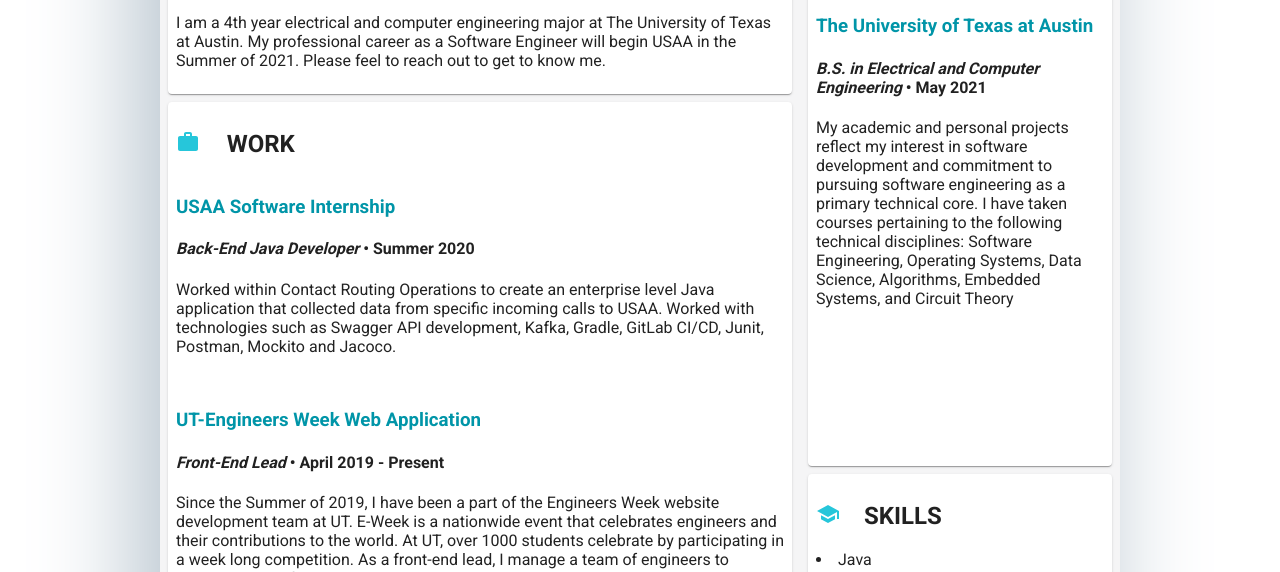
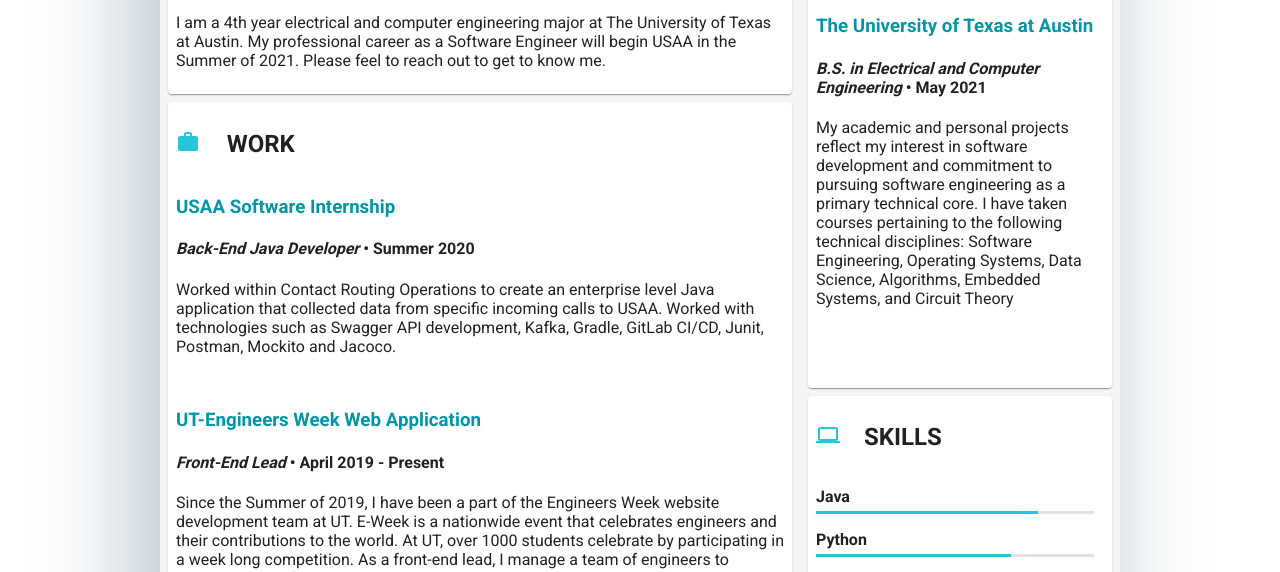
Before and after one commit to isabel-delafuente-website/resumeWebsite, a Gatsby site: page / in a window 1280 px wide. Shown: the part 228-800 px from the top of the page. Built offline with nearby package versions, Linux system fonts and the light colour scheme; Gatsby itself is replaced by a stand-in of ours.

Commit message:
mostly everything is done

```diff
--- /dev/null
+++ b/src/components/skill.js
@@ -0,0 +1,19 @@
+import React from "react"
+import {useStyle} from "./styles.js"
+
+export default function Skill({ skill, rank }) {
+  const classes = useStyle();
+  const percent = rank*(10).toString() + "%";
+  console.log("percent")
+  console.log(percent)
+
+  return (
+    <div className={classes.skill}>
+        <p style={{marginBottom: "5px"}}><b>{skill}</b></p>
+        <div style={{backgroundColor: "#E1E2E1", marginRight: "10px"}}>
+            <div className={classes.progress} style={{width: percent, height: "3px"}}>
+            </div>
+        </div>
+    </div>
+  )
+}
--- a/src/components/styles.js
+++ b/src/components/styles.js
@@ -33,6 +33,9 @@
     },
     innerPaper: {
         padding: theme.spacing(1)
+    },
+    progress: {
+        backgroundColor: "#26c6da",
     }
 
 
--- a/src/pages/index.js
+++ b/src/pages/index.js
@@ -3,6 +3,7 @@
 import Layout from "../components/layout"
 import { Grid } from "@material-ui/core";
 import PaperWrapper from "../components/paperWrapper";
+import Skill from "../components/skill.js";
 
 import LinkedInIcon from '@material-ui/icons/LinkedIn';
 import GitHubIcon from '@material-ui/icons/GitHub';
@@ -30,17 +31,17 @@
         </Grid>
         <Grid item container xs={12} className="links" justify="center">
           <Grid item xs={2}>
-          <a href={content.linkedin}>
+          <a href={content.linkedin} target="blank">
               <LinkedInIcon className="icon"/>
             </a>
           </Grid>
           <Grid item xs={2}>
-            <a href={content.github}>
+            <a href={content.github} target="blank">
               <GitHubIcon className="icon"/>
             </a>
           </Grid>
           <Grid item xs={2}>
-            <a href={content.resume}>
+            <a href={content.resume} target="blank">
               <AttachFileIcon className="icon"/>
             </a>
           </Grid>
@@ -110,24 +111,23 @@
               <PaperWrapper>
                 <Grid container justify="left" alignItems="center">
                   <Grid item xs={2} md={2}>
-                      <SchoolIcon className="icon-body" style={{marginRight: "10px"}}/>
+                      <ComputerIcon className="icon-body" style={{marginRight: "10px"}}/>
                   </Grid>
                   <Grid item xs={10} md={8}>
                     <h2>Skills</h2>
                   </Grid>
                 </Grid>
                 {content.skills.map((skill, index) => (
-                  <div>
-                  <li>{skill.name}</li>
-                  </div>
+                  <Skill skill={skill.name} rank={skill.rank}/>
                 ))}
+                <br/>
               </PaperWrapper>
             </Grid>
             <Grid item className={classes.item}>
               <PaperWrapper>
                 <Grid container justify="left" alignItems="center">
                   <Grid item xs={2} md={2}>
-                      <SchoolIcon className="icon-body" style={{marginRight: "10px"}}/>
+                      <RecentActorsIcon className="icon-body" style={{marginRight: "10px"}}/>
                   </Grid>
                   <Grid item xs={10} md={8}>
                     <h2>Contact</h2>
```
